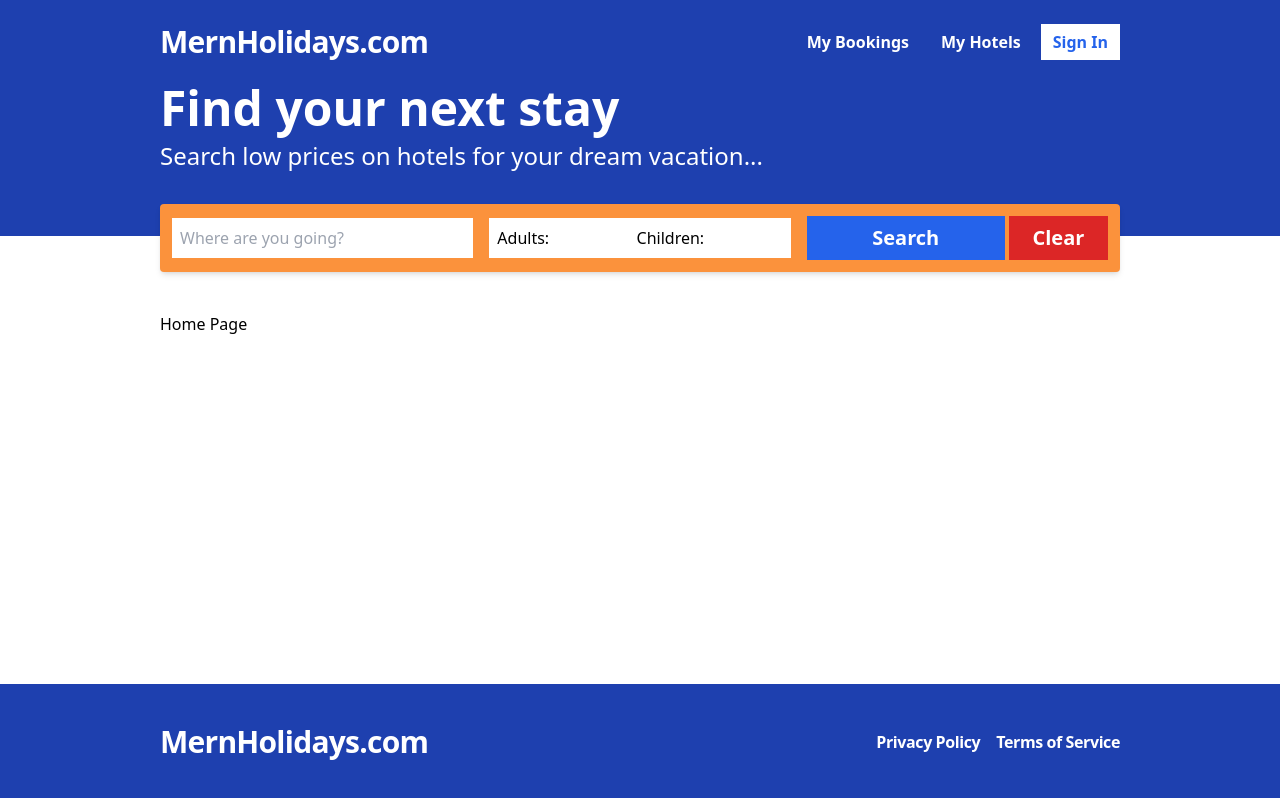
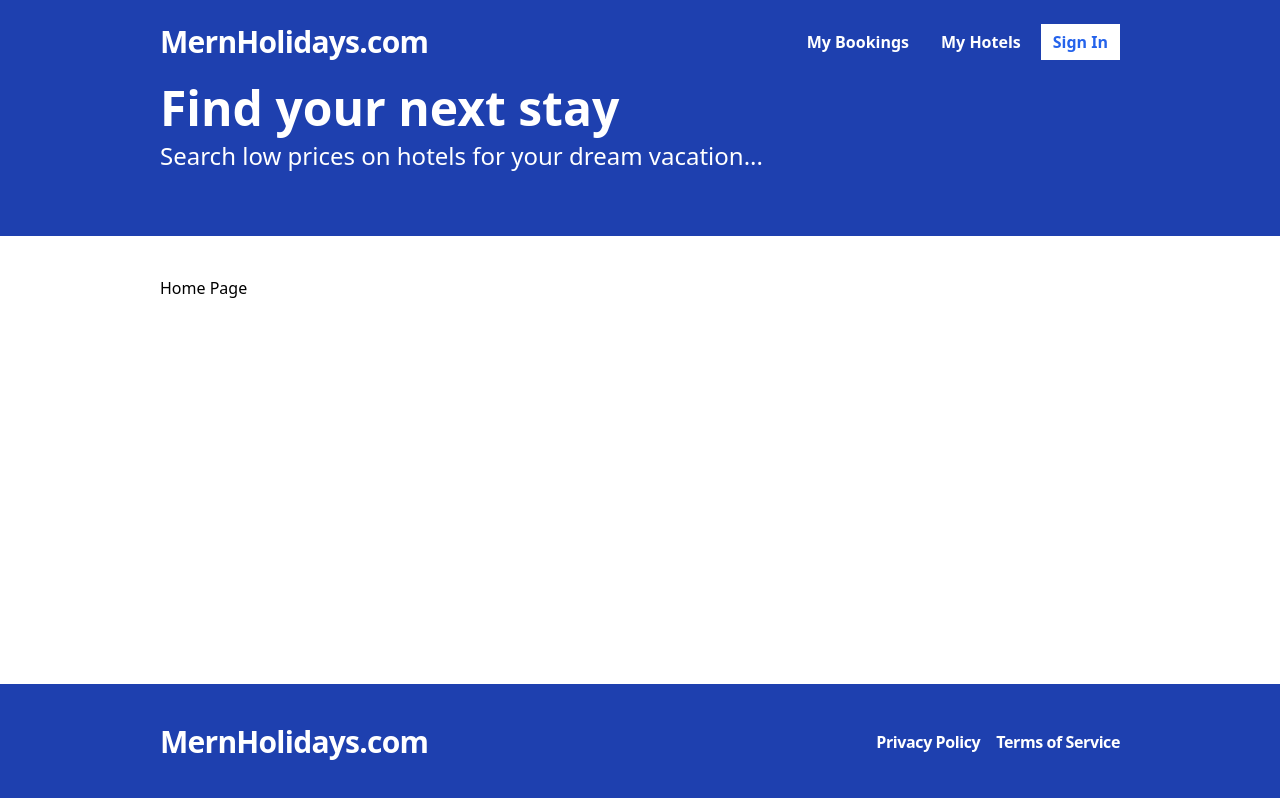
Before and after one commit to Boda2012/booking-app, a React (Vite) app in the folder frontend/: page / in a window 1280 px wide. Built offline with nearby package versions, Linux system fonts and the light colour scheme.

Commit message:
start with registration

```diff
--- a/frontend/src/App.tsx
+++ b/frontend/src/App.tsx
@@ -34,9 +34,9 @@ const App = () => {
          <Route
           path="/search"
           element={
-            <>
-              Search Page
-            </>
+            <Layout>
+            Search Page
+          </Layout>
           }
         />
       {/* <Routes>
--- a/frontend/src/layouts/Layout.tsx
+++ b/frontend/src/layouts/Layout.tsx
@@ -1,7 +1,7 @@
 import Footer from "../components/Footer";
 import Header from "../components/Header";
 import Hero from "../components/Hero";
-import SearchBar from "../components/SearchBar";
+// import SearchBar from "../components/SearchBar";
 
 interface Props {
   children: React.ReactNode;
@@ -13,7 +13,7 @@ const Layout = ({ children }: Props) => {
       <Header />
       <Hero />
       <div className="container mx-auto">
-        <SearchBar />
+        {/* <SearchBar /> */}
       </div>
       <div className="container mx-auto py-10 flex-1">{children}</div>
       <Footer />
```
